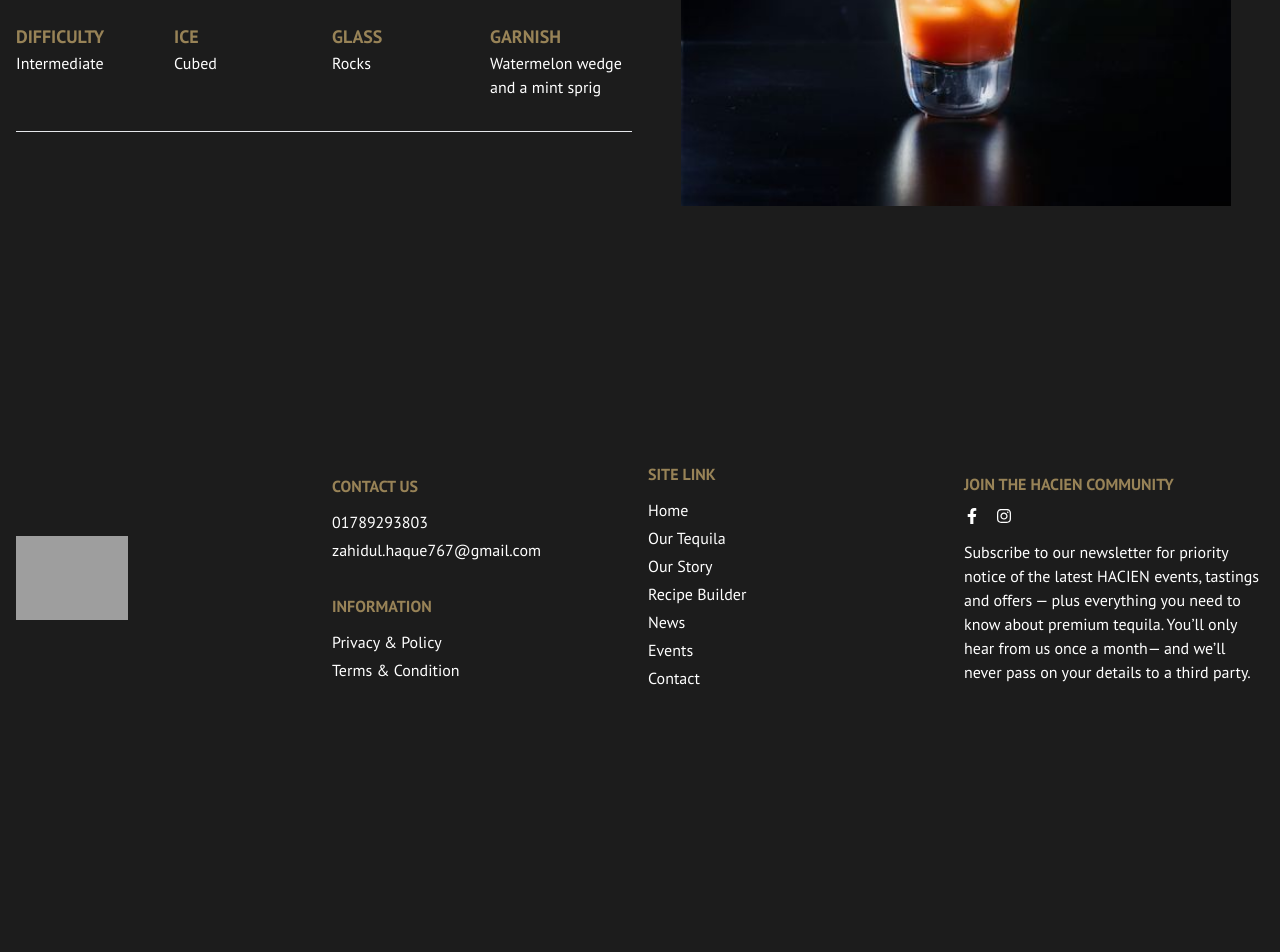
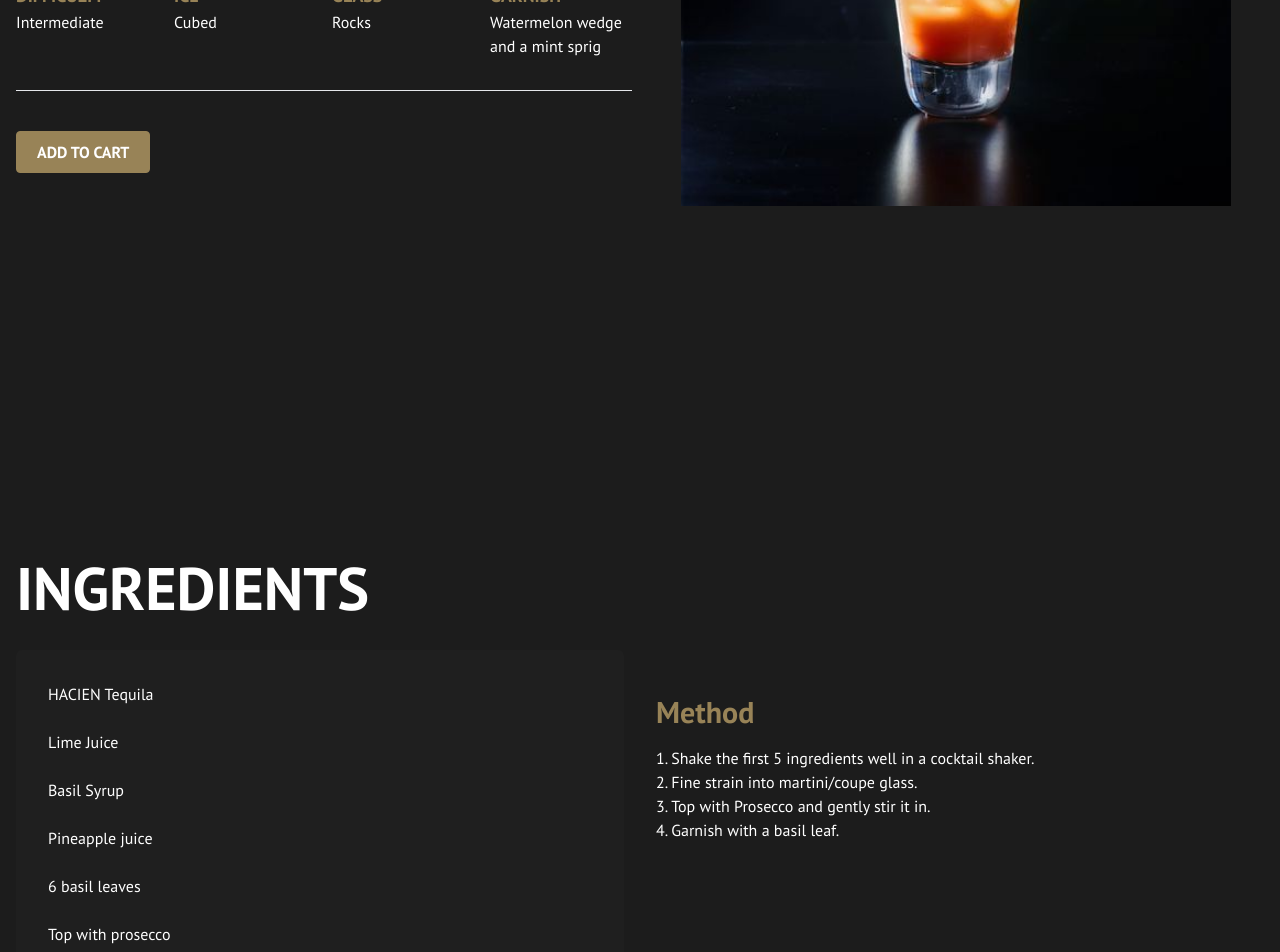
Before and after one commit to Jahid0178/Hacien-Tequilla-Client, a Next.js app: page /recipe-builder/1 in a window 1280 px wide. Shown: the part 520-1472 px from the top of the page. Before the commit the page ends 1294 px from the top, so only its background shows below. Built offline with nearby package versions, Linux system fonts and the light colour scheme; grey boxes are pictures that could not be loaded.

Commit message:
add - ingredients page in recipe details page

```diff
--- a/app/recipe-builder/[recipeId]/page.jsx
+++ b/app/recipe-builder/[recipeId]/page.jsx
@@ -3,6 +3,7 @@
 import { useState, useEffect } from "react";
 import Image from "next/image";
 import { recipeData } from "../../../data/data";
+import Button from "../../../components/Buttons/Button";
 
 const RecipeDetailsPage = ({ params }) => {
   const [filterData, setFilterData] = useState([]);
@@ -19,6 +20,7 @@ const RecipeDetailsPage = ({ params }) => {
     filterData.length > 0 ? filterData[0] : {};
 
   return (
+    <>
       <section>
         <div className="container">
           <div className="grid grid-cols-1 md:grid-cols-2 gap-4 items-center relative">
@@ -56,6 +58,15 @@ const RecipeDetailsPage = ({ params }) => {
                   <p>{recipeInfo?.garnish}</p>
                 </div>
               </div>
+              <div className="mt-10">
+                <Button
+                  className="btn-primary"
+                  type="button"
+                  onClick={() => console.log("clicked")}
+                >
+                  Add To Cart
+                </Button>
+              </div>
             </div>
             <div>
               <Image
@@ -69,6 +80,39 @@ const RecipeDetailsPage = ({ params }) => {
           </div>
         </div>
       </section>
+      <section>
+        <div className="container">
+          <div className="grid grid-cols-1 md:grid-cols-2 gap-8 items-center">
+            <div>
+              <h2 className="text-3xl md:text-6xl font-bold uppercase">
+                Ingredients
+              </h2>
+              <div className="bg-[#1F1F1F] p-8 mt-8 rounded-md">
+                <ul>
+                  <li className="mb-6">HACIEN Tequila</li>
+                  <li className="my-6">Lime Juice</li>
+                  <li className="my-6">Basil Syrup</li>
+                  <li className="my-6">Pineapple juice</li>
+                  <li className="my-6">6 basil leaves</li>
+                  <li className="mt-6">Top with prosecco</li>
+                </ul>
+              </div>
+            </div>
+            <div>
+              <h3 className="text-3xl font-bold text-primary mb-4">Method</h3>
+              <ul className="list-decimal list-inside">
+                <li>
+                  Shake the first 5 ingredients well in a cocktail shaker.
+                </li>
+                <li>Fine strain into martini/coupe glass.</li>
+                <li>Top with Prosecco and gently stir it in.</li>
+                <li>Garnish with a basil leaf.</li>
+              </ul>
+            </div>
+          </div>
+        </div>
+      </section>
+    </>
   );
 };
 
--- a/components/Buttons/Button.tsx
+++ b/components/Buttons/Button.tsx
@@ -1,8 +1,8 @@
 import { ButtonProps } from "@/types/types";
 
-const Button = ({ className, children, type }: ButtonProps) => {
+const Button = ({ className, children, type, onClick }: ButtonProps) => {
   return (
-    <button className={`btn ${className}`} type={type}>
+    <button className={`btn ${className}`} type={type} onClick={onClick}>
       {children}
     </button>
   );
```
Lines whose indentation alone changed are shown as unchanged.
